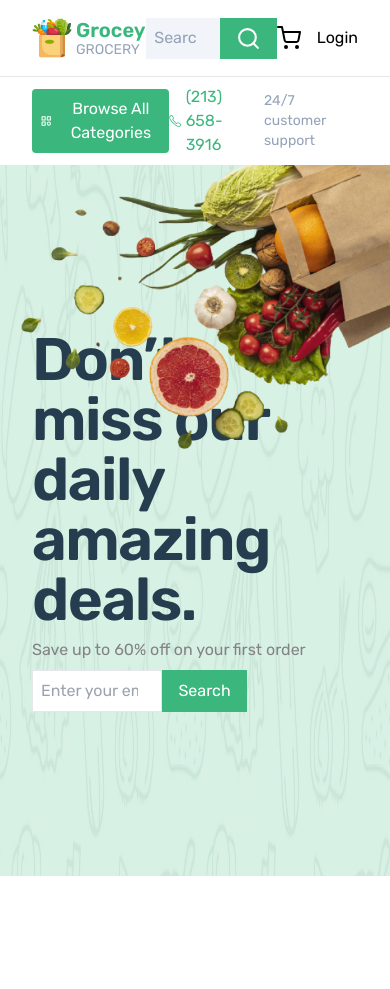
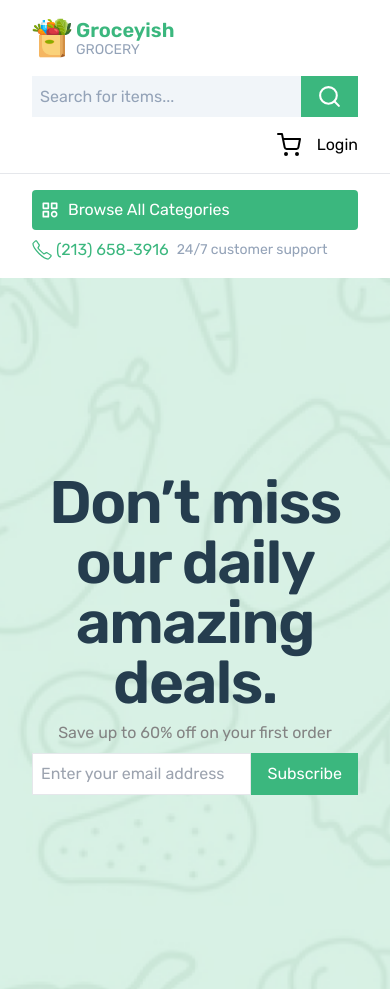
Before and after one commit to YounesOuterbah/EasyMart, a React (Vite) app in the folder frontend/: page / in a window 390 px wide. Before the commit the page ends 876 px from the top, so only its background shows below. Built offline with nearby package versions, Linux system fonts and the light colour scheme.

Commit message:
added responsivenis

```diff
--- a/frontend/src/components/header/Header.jsx
+++ b/frontend/src/components/header/Header.jsx
@@ -4,15 +4,15 @@ import img from "/shopping-bag.png";
 export default function Header() {
   return (
     <div className="py-4">
-      <div className="container flex items-center justify-between">
-        <div className="logo flex items-center cursor-pointer">
+      <div className="container flex flex-wrap items-center justify-between">
+        <div className="flex items-center w-screen md:w-fit cursor-pointer">
           <img src={img} alt="grocery icon" className="w-[40px]" />
           <div className="ml-1">
             <div className="text-xl font-bold text-[--color-primary]">Groceyish</div>
             <div className="-mt-1 text-slate-400 text-sm">GROCERY</div>
           </div>
         </div>
-        <div className="flex w-1/2">
+        <div className="flex w-screen md:w-1/2 my-4 md:my-0">
           <input
             type="search"
             className="border w-full p-2 outline-none placeholder:text-slate-400 border-none bg-slate-100"
@@ -22,7 +22,7 @@ export default function Header() {
             <FiSearch className="text-[25px]" />
           </button>
         </div>
-        <ul className="flex gap-4 items-center">
+        <ul className="flex gap-4 items-center ml-auto md:ml-0">
           <li className="cursor-pointer">
             <FiShoppingCart className="text-2xl" />
           </li>
--- a/frontend/src/components/header/TopBar.jsx
+++ b/frontend/src/components/header/TopBar.jsx
@@ -3,9 +3,9 @@ import { SlPhone } from "react-icons/sl";
 
 export default function TopBar() {
   return (
-    <div className="border-t py-2">
-      <div className="container flex items-center justify-between">
-        <button className="flex items-center p-2 rounded cursor-pointer bg-[--color-primary] text-white">
+    <div className="border-t py-4">
+      <div className="container flex flex-wrap items-center justify-between">
+        <button className="flex w-screen md:w-fit mb-2 items-center p-2 rounded cursor-pointer bg-[--color-primary] text-white">
           <BiCategory className="text-xl mr-2" />
           Browse All Categories
         </button>
--- a/frontend/src/components/hero/Hero.jsx
+++ b/frontend/src/components/hero/Hero.jsx
@@ -4,24 +4,28 @@ import heroFront from "/heroFront.png";
 export default function Hero() {
   return (
     <div className="hero relative bg-[#c5ead9ab]">
-      <img src={heroBg} className="h-full absolute top-0 left-0 opacity-90 -z-[1]" />
+      <img src={heroBg} className="h-full absolute top-0 left-0 object-cover opacity-90 -z-[2]" />
       <div className="container flex items-center justify-between h-full">
-        <div className="flex flex-col justify-center">
-          <h1 className="text-6xl w-[80%] font-bold text-[--color-text] tracking-tight">
+        <div className="flex flex-col justify-center z-10 text-center md:text-left">
+          <h1 className="text-6xl w-full md:w-[80%] font-bold text-[--color-text] tracking-tight">
             Don’t miss our daily amazing deals.
           </h1>
           <p className="text-[--color-text-second] my-2">Save up to 60% off on your first order</p>
-          <div className="flex">
+          <div className="flex m-auto md:m-0">
             <input
               type="search"
-              className="border p-2 w-[40%] outline-none bg-white"
+              className="border p-2 w-full md:w-[40%] outline-none bg-white"
               placeholder="Enter your email address"
             />
-            <button className="bg-[--color-primary] text-white py-2 px-4">Search</button>
+            <button className="bg-[--color-primary] text-white py-2 px-4">Subscribe</button>
           </div>
         </div>
         <div>
-          <img src={heroFront} alt="background fruits" className="absolute top-0 right-0" />
+          <img
+            src={heroFront}
+            alt="background fruits"
+            className="absolute top-0 right-0 z-[1] hidden md:block"
+          />
         </div>
       </div>
     </div>
```
